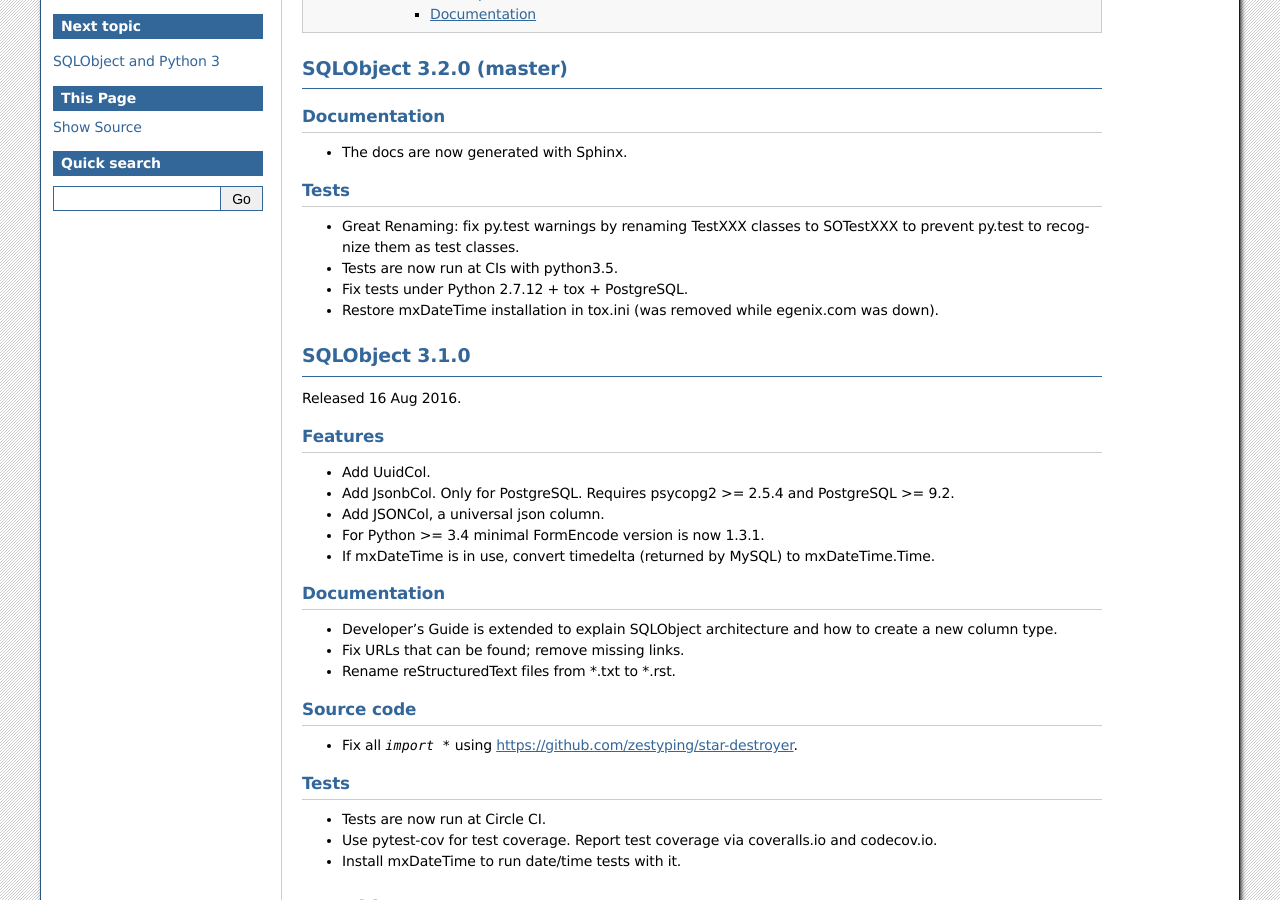
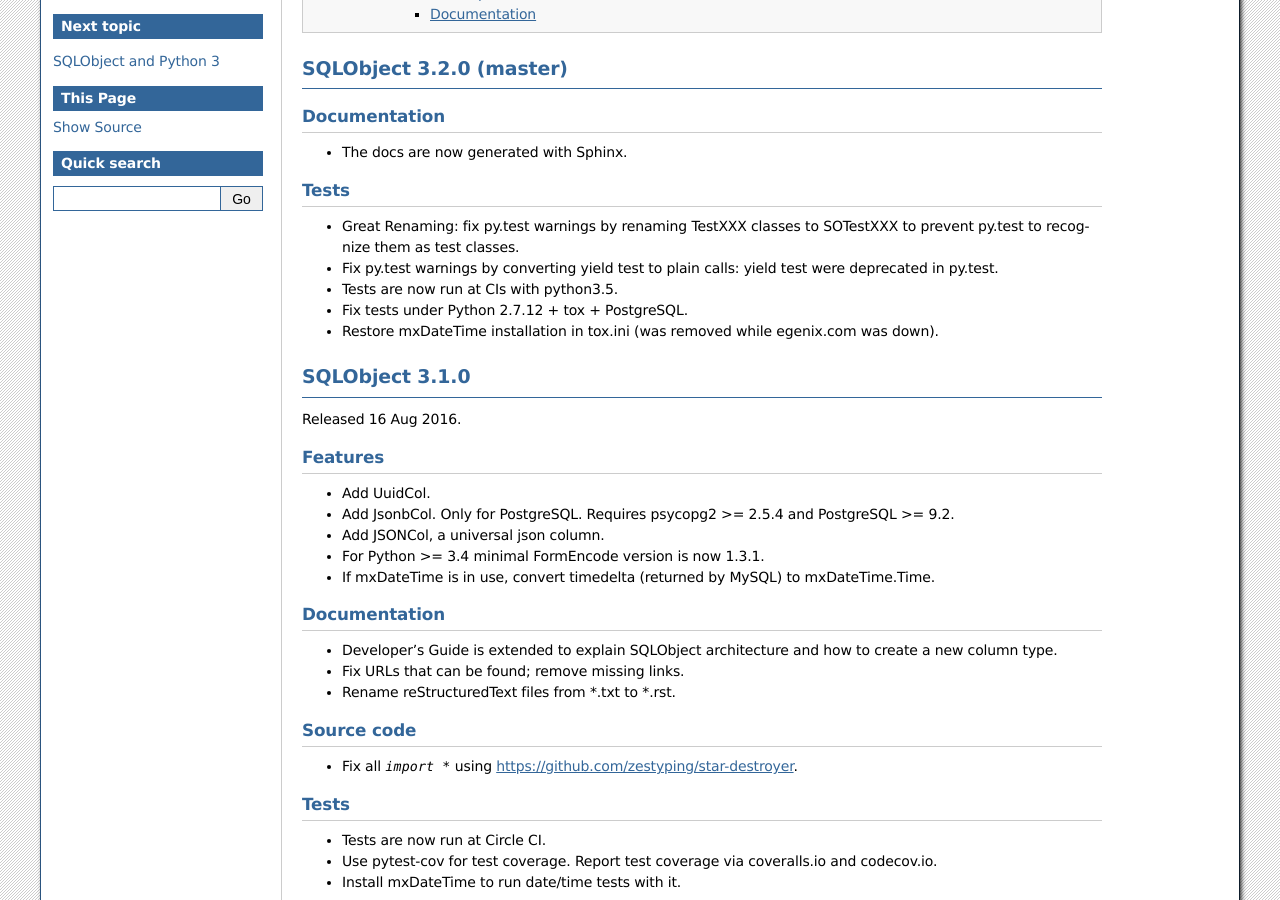
Before and after one commit to sqlobject/sqlobject, a Sphinx documentation site: the page built from docs/News.rst, in a window 1280 px wide and 900 px high, scrolled down 411 px. Built offline with Sphinx 7.4.7, drawn with Linux system fonts in a browser that asks for light colours.

Commit message:
Fix py.test warnings by converting yield test to plain calls
yield test were deprecated in py.test.

```diff
--- a/docs/News.rst
+++ b/docs/News.rst
@@ -20,6 +20,9 @@
 
 * Great Renaming: fix py.test warnings by renaming TestXXX classes
   to SOTestXXX to prevent py.test to recognize them as test classes.
+
+* Fix py.test warnings by converting yield test to plain calls:
+  yield test were deprecated in py.test.
 
 * Tests are now run at CIs with python3.5.
 
```
Also changed, not shown: 2 other files.
